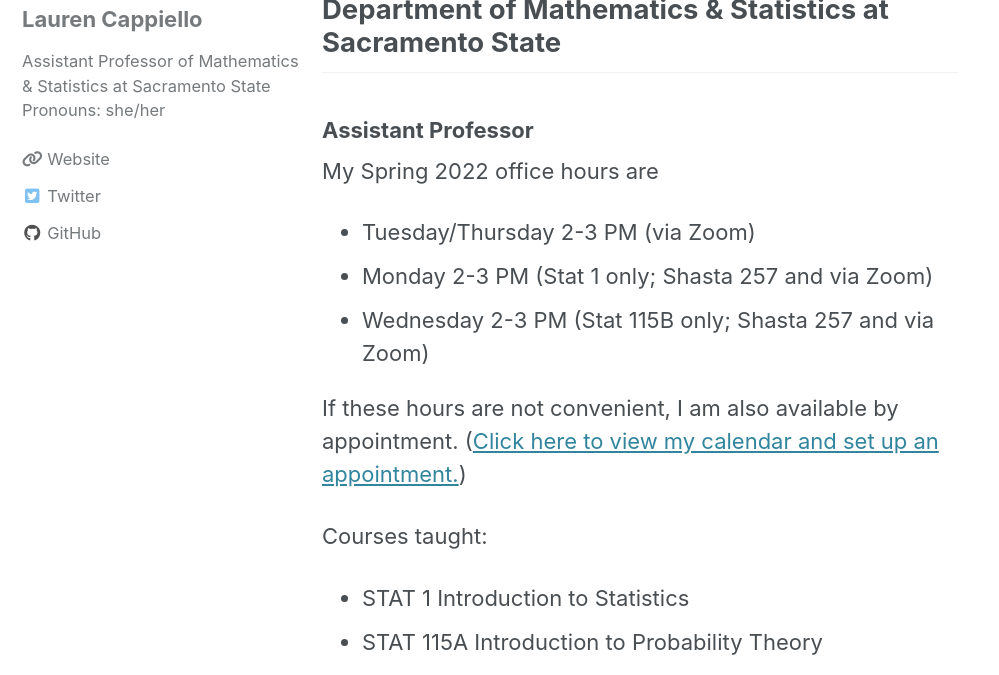
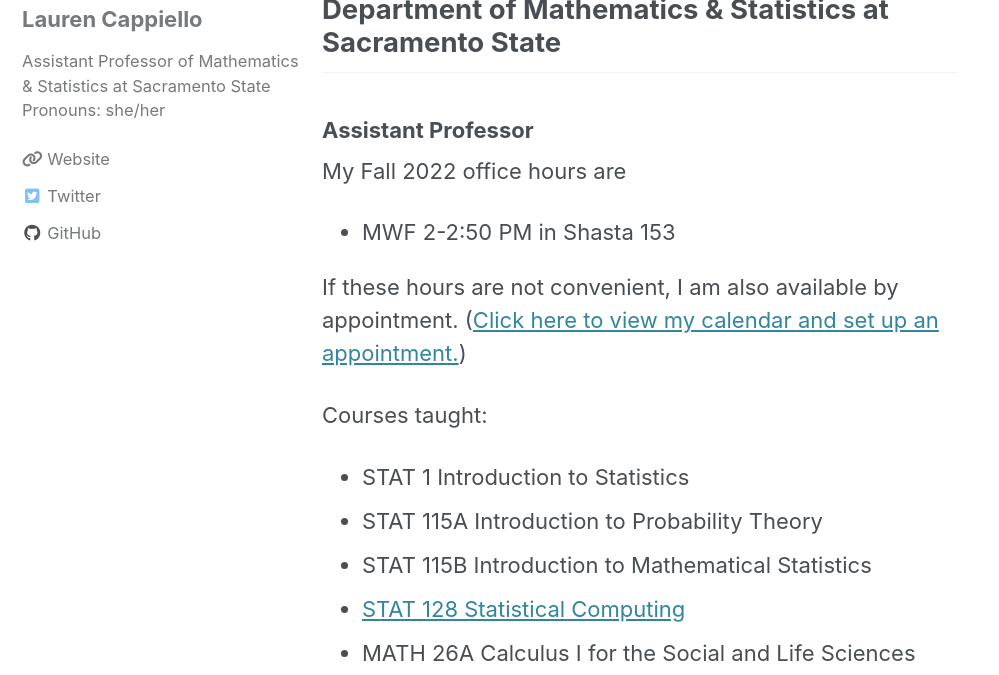
Before and after one commit to lgpcappiello/lgpcappiello.github.io, a Jekyll site: the page built from teaching/index.md, in a window 1280 px wide and 900 px high, cut to the strip 225-900 px from the top of the window. Shown: the whole strip, without its empty margins (0-999 px from the left). Built offline with Jekyll 4.4.1, drawn with Linux system fonts in a browser that asks for light colours; cached includes are drawn as plain includes; nearby versions of some CDN libraries; a script bundle is joined from its source files by our own code; library files that are not in the unit come from our copies.

Commit message:
Update index.md

```diff
--- a/teaching/index.md
+++ b/teaching/index.md
@@ -7,11 +7,9 @@
 
 ## Department of Mathematics & Statistics at Sacramento State
 ### Assistant Professor
-My Spring 2022 office hours are
+My Fall 2022 office hours are
 
-- Tuesday/Thursday 2-3 PM (via Zoom)
-- Monday 2-3 PM (Stat 1 only; Shasta 257 and via Zoom)
-- Wednesday 2-3 PM (Stat 115B only; Shasta 257 and via Zoom)
+- MWF 2-2:50 PM in Shasta 153
 
 If these hours are not convenient, I am also available by appointment. (<a href="https://calendly.com/lcappiello/30min">Click here to view my calendar and set up an appointment.</a>)
 
```
